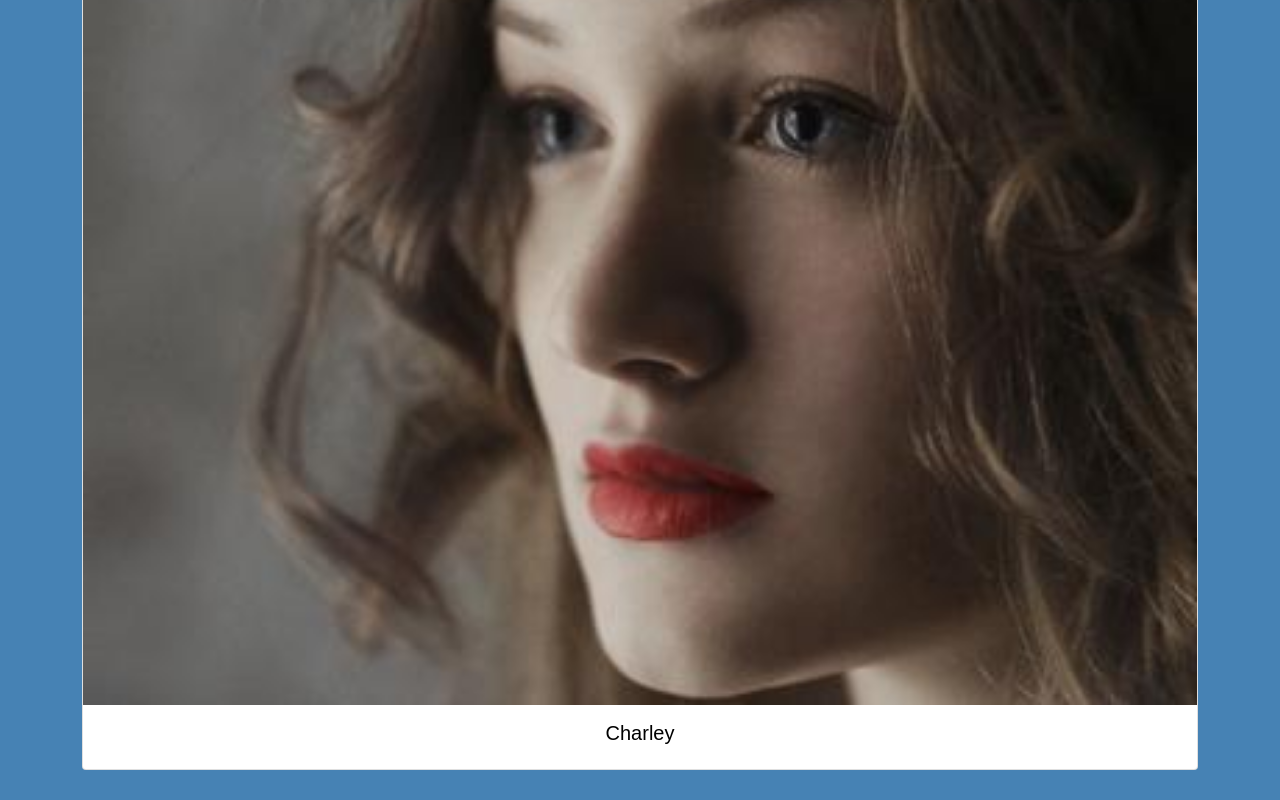
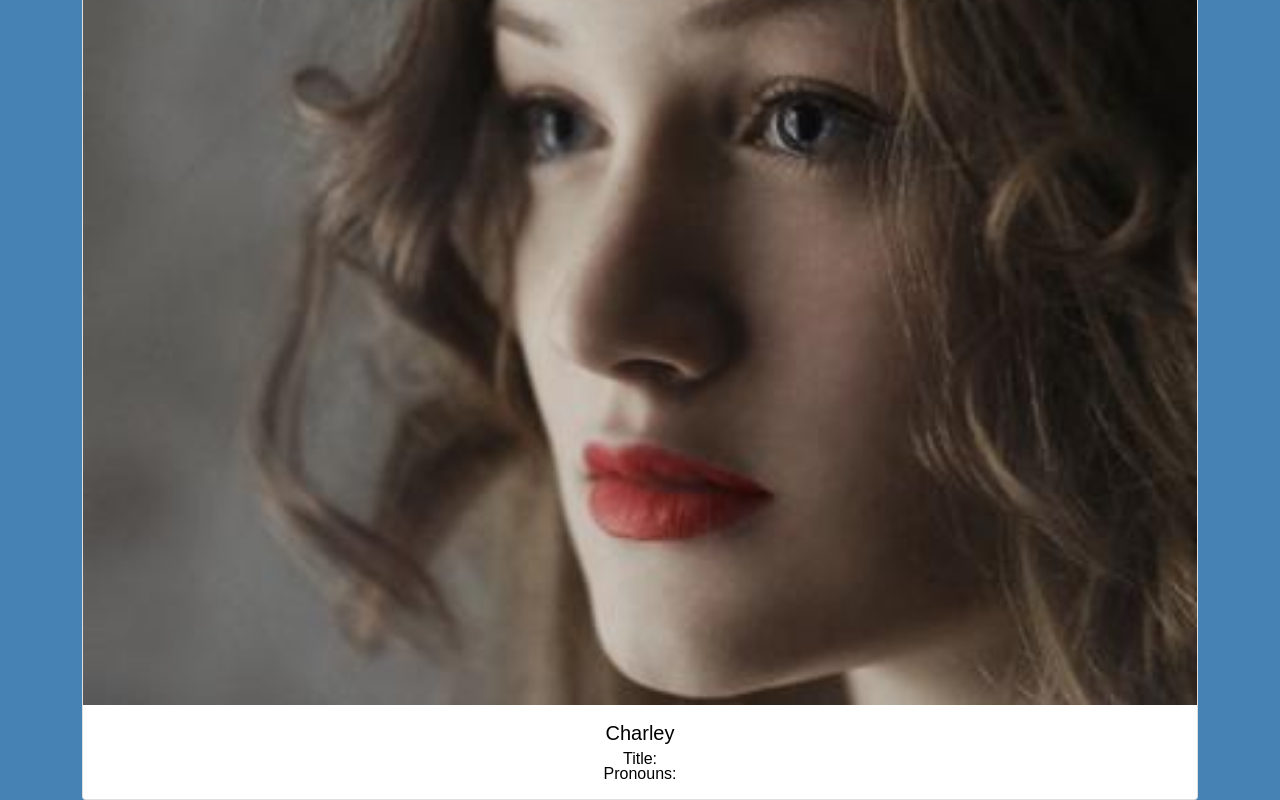
Before and after one commit to Jacobs1986/leitrim-pride, a React (Create React App) app in the folder client/: page /team in a window 1280 px wide. Shown: the part 268-1068 px from the top of the page. Before the commit the page ends 1038 px from the top, so only its background shows below. Built offline with nearby package versions, Linux system fonts and the light colour scheme.

Commit message:
Update teamCards.js

```diff
--- a/client/src/components/teamCards/teamCards.js
+++ b/client/src/components/teamCards/teamCards.js
@@ -15,6 +15,12 @@ export default function TeamCards() {
                         <Card.Title className="centerText">
                             Charley
                         </Card.Title>
+                        <Card.Subtitle className="centerText cardMargins">
+                            Title:
+                        </Card.Subtitle>
+                        <Card.Subtitle className="centerText">
+                            Pronouns:
+                        </Card.Subtitle>
                     </Card.Body>
                 </Card>
             </Container>
```
